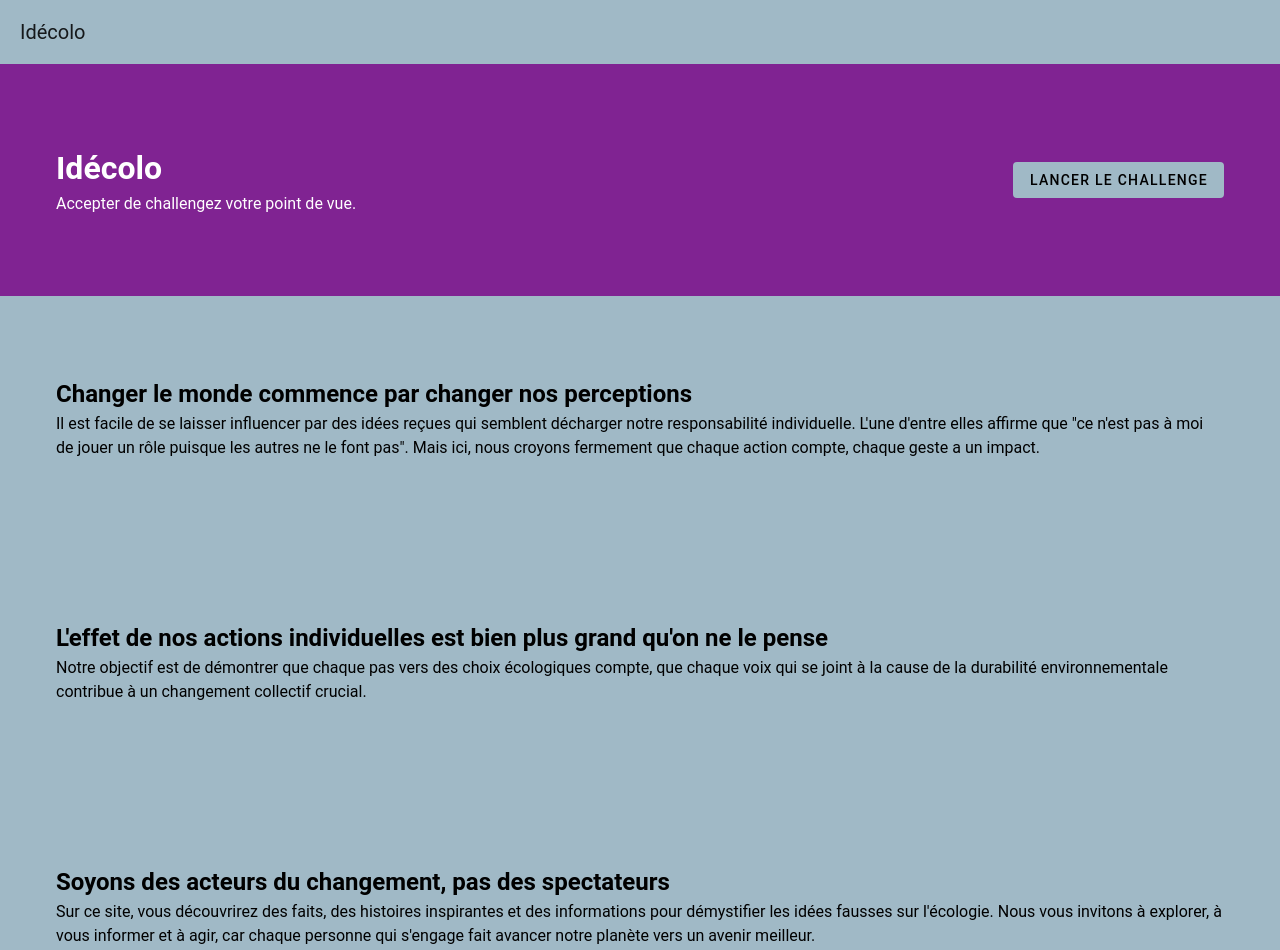
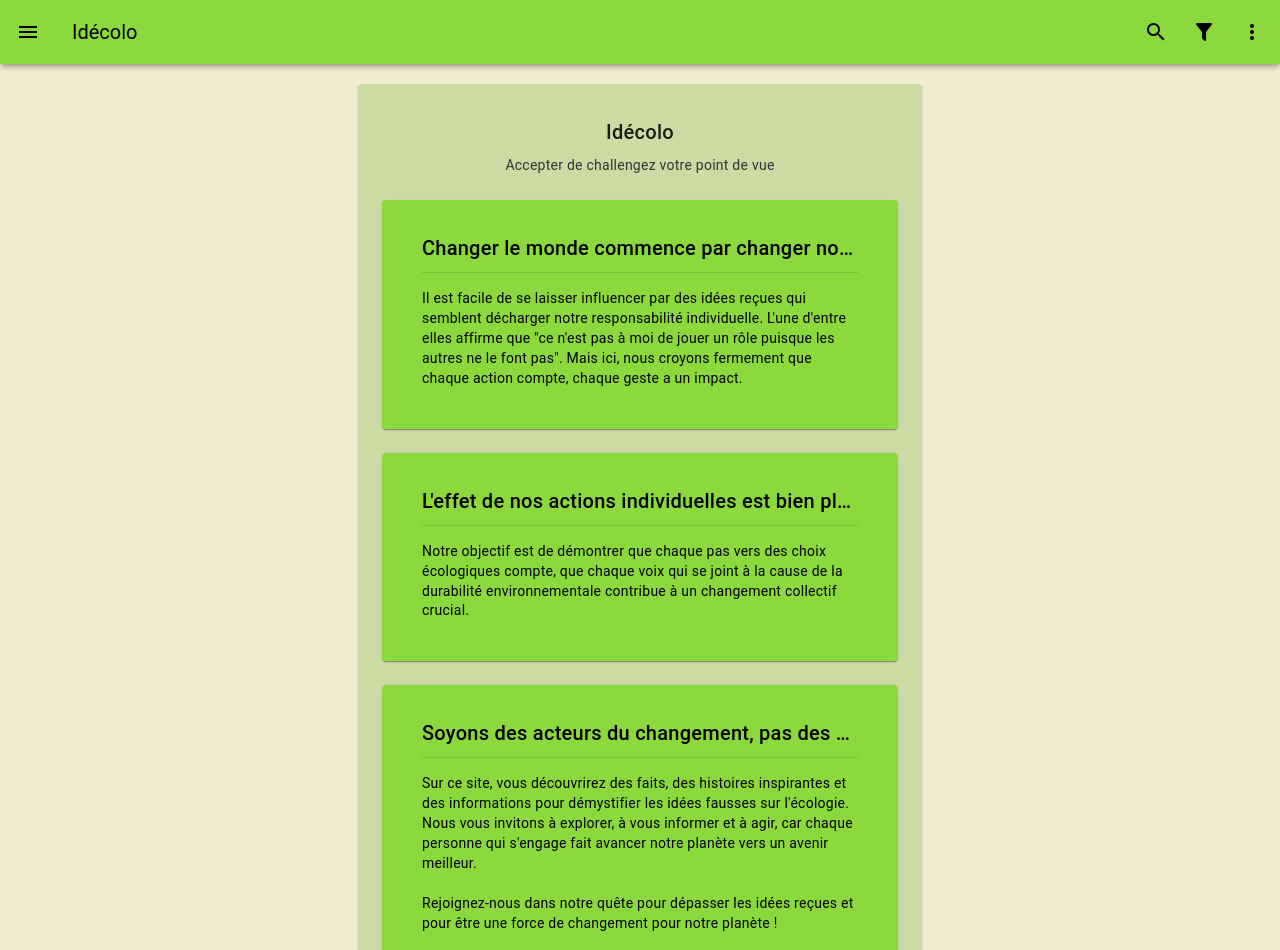
Before and after one commit to i-am-jmn/ndi2023-front, a Vue app: page / in a window 1280 px wide. Shown: the top 950 px of the page. Built offline with nearby package versions, Linux system fonts and the light colour scheme.

Commit message:
homePage v1

```diff
--- a/src/layouts/default/AppBar.vue
+++ b/src/layouts/default/AppBar.vue
@@ -1,5 +1,56 @@
 <template>
-  <v-app-bar flat>
-    <v-app-bar-title>Idécolo</v-app-bar-title>
+  <v-app-bar
+    color="#8BD93D"
+    prominent
+  >
+    <v-app-bar-nav-icon variant="text" @click.stop="drawer = !drawer"></v-app-bar-nav-icon>
+    <v-toolbar-title>Idécolo</v-toolbar-title>
+    <v-spacer></v-spacer>
+    <v-btn variant="text" icon="mdi-magnify"></v-btn>
+    <v-btn variant="text" icon="mdi-filter"></v-btn>
+    <v-btn variant="text" icon="mdi-dots-vertical"></v-btn>
   </v-app-bar>
+
+  <v-navigation-drawer
+    v-model="drawer"
+    location="left"
+    temporary
+  >
+    <v-list
+      :items="items"
+    ></v-list>
+  </v-navigation-drawer>
 </template>
+
+<script lang="ts">
+  export default {
+    data: () => ({
+      drawer: false,
+      group: null,
+      items: [
+        {
+          title: 'Foo',
+          value: 'foo',
+        },
+        {
+          title: 'Bar',
+          value: 'bar',
+        },
+        {
+          title: 'Fizz',
+          value: 'fizz',
+        },
+        {
+          title: 'Buzz',
+          value: 'buzz',
+        },
+      ],
+    }),
+
+    watch: {
+      group () {
+        this.drawer = false
+      },
+    },
+  }
+</script>
--- a/src/layouts/default/AppView.vue
+++ b/src/layouts/default/AppView.vue
@@ -1,5 +1,5 @@
 <template>
-  <v-main>
+  <v-main  style="background-color:#F2EDD0 ;">
     <router-view />
   </v-main>
 </template>
--- a/src/views/Home.vue
+++ b/src/views/Home.vue
@@ -1,36 +1,46 @@
 <template>
-  <v-sheet color="primary" class="py-16">
-    <v-container>
-      <v-row align-content="space-between">
-        <v-col cols="12" md="8" lg="6">
-          <h1>Idécolo</h1>
-          <p>Accepter de challengez votre point de vue.</p>
-        </v-col>
-        <v-col cols="12" md="4" lg="6">
-          <v-sheet color="transparent" class="d-flex h-100 justify-end align-center">
-            <v-btn flat to="/play" color="secondary">Lancer le challenge</v-btn>
-          </v-sheet>
-        </v-col>
-      </v-row>
-    </v-container>
-  </v-sheet>
-  <v-sheet color="secondary" class="py-16">
-    <v-container>
-        <h2>Changer le monde commence par changer nos perceptions</h2>
-        <p>Il est facile de se laisser influencer par des idées reçues qui semblent décharger notre responsabilité individuelle. L'une d'entre elles affirme que "ce n'est pas à moi de jouer un rôle puisque les autres ne le font pas". Mais ici, nous croyons fermement que chaque action compte, chaque geste a un impact.</p>
-    </v-container>
-  </v-sheet>
-  <v-sheet color="secondary" class="py-16">
-    <v-container>
-        <h2>L'effet de nos actions individuelles est bien plus grand qu'on ne le pense</h2>
-        <p>Notre objectif est de démontrer que chaque pas vers des choix écologiques compte, que chaque voix qui se joint à la cause de la durabilité environnementale contribue à un changement collectif crucial.</p>
-    </v-container>
-  </v-sheet>
-  <v-sheet color="secondary" class="py-16">
-    <v-container>
-        <h2>Soyons des acteurs du changement, pas des spectateurs</h2>
-        <p>Sur ce site, vous découvrirez des faits, des histoires inspirantes et des informations pour démystifier les idées fausses sur l'écologie. Nous vous invitons à explorer, à vous informer et à agir, car chaque personne qui s'engage fait avancer notre planète vers un avenir meilleur.</p>
-        <p>Rejoignez-nous dans notre quête pour dépasser les idées reçues et pour être une force de changement pour notre planète !</p>
-    </v-container>
-  </v-sheet>
+  <v-container>
+    <v-row class="d-flex justify-center">
+      <v-col cols="12" md="8" lg="6" class="pa-4">
+        <v-card color="rgba(145, 191, 99, 0.4)">
+          <v-card-title class="text-center my-4 mx-md-6 mt-md-6 mb-md-0">Idécolo</v-card-title>
+          <v-card-subtitle class="text-center" style="color: #333 !important; opacity:1;">Accepter de challengez votre point de vue</v-card-subtitle>
+          <v-card-text class="px-md-6">
+            <v-card color="#8BD93D" class="mt-md-2 pa-4 pa-md-6">
+              <v-card-title>Changer le monde commence par changer nos perceptions</v-card-title>
+              <v-card-text>
+                <v-divider class="py-2"></v-divider>
+                Il est facile de se laisser influencer par des idées reçues qui semblent décharger notre responsabilité individuelle.
+                L'une d'entre elles affirme que "ce n'est pas à moi de jouer un rôle puisque les autres ne le font pas".
+                Mais ici, nous croyons fermement que chaque action compte, chaque geste a un impact.
+              </v-card-text>
+            </v-card>
+            <v-card color="#8BD93D" class="mt-4 mt-md-6 pa-4 pa-md-6">
+              <v-card-title>L'effet de nos actions individuelles est bien plus grand qu'on ne le pense</v-card-title>
+              <v-card-text>
+                <v-divider class="py-2"></v-divider>
+                Notre objectif est de démontrer que chaque pas vers des choix écologiques compte,
+                que chaque voix qui se joint à la cause de la durabilité environnementale contribue à un changement collectif crucial.
+              </v-card-text>
+            </v-card>
+            <v-card color="#8BD93D" class="mt-4 mt-md-6 pa-4 pa-md-6">
+              <v-card-title>Soyons des acteurs du changement, pas des spectateurs</v-card-title>
+              <v-card-text>
+                <v-divider class="py-2"></v-divider>
+                <span>
+                  Sur ce site, vous découvrirez des faits, des histoires inspirantes et des informations pour démystifier les idées fausses sur l'écologie.
+                  Nous vous invitons à explorer, à vous informer et à agir, car chaque personne qui s'engage fait avancer notre planète vers un avenir meilleur.<br/>
+                  <br/>
+                  Rejoignez-nous dans notre quête pour dépasser les idées reçues et pour être une force de changement pour notre planète !
+                </span>
+              </v-card-text>
+            </v-card>
+          </v-card-text>
+          <v-card-actions class="pa-4 pa-md-6">
+            <v-btn block to="/play" style="background-color: rgba(164, 64, 55, 0.4);">Lancer le challenge</v-btn>
+          </v-card-actions>
+        </v-card>
+      </v-col>
+    </v-row>
+  </v-container>
 </template>
--- a/tsconfig.json
+++ b/tsconfig.json
@@ -5,7 +5,7 @@
     "useDefineForClassFields": true,
     "module": "ESNext",
     "moduleResolution": "Node",
-    "strict": true,
+    "strict": false,
     "jsx": "preserve",
     "resolveJsonModule": true,
     "isolatedModules": true,
```
